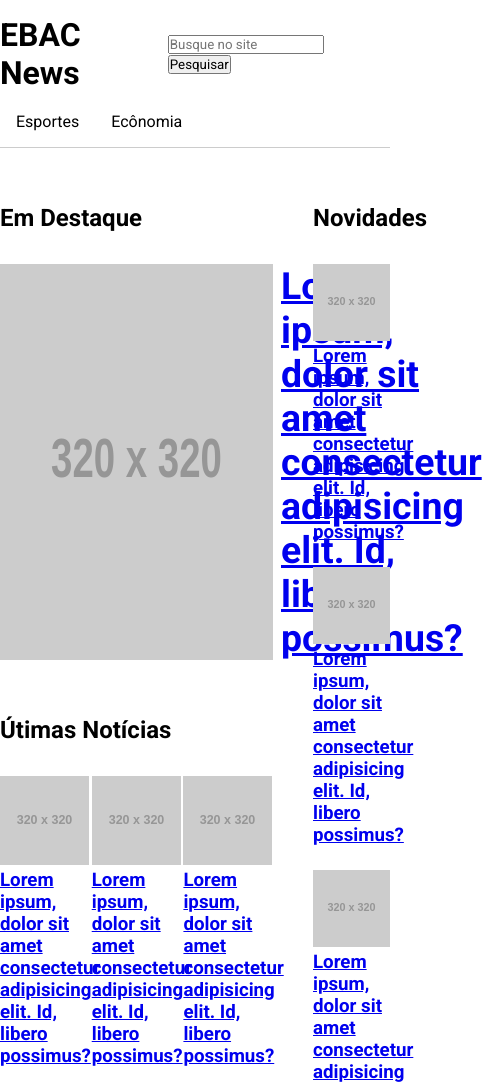
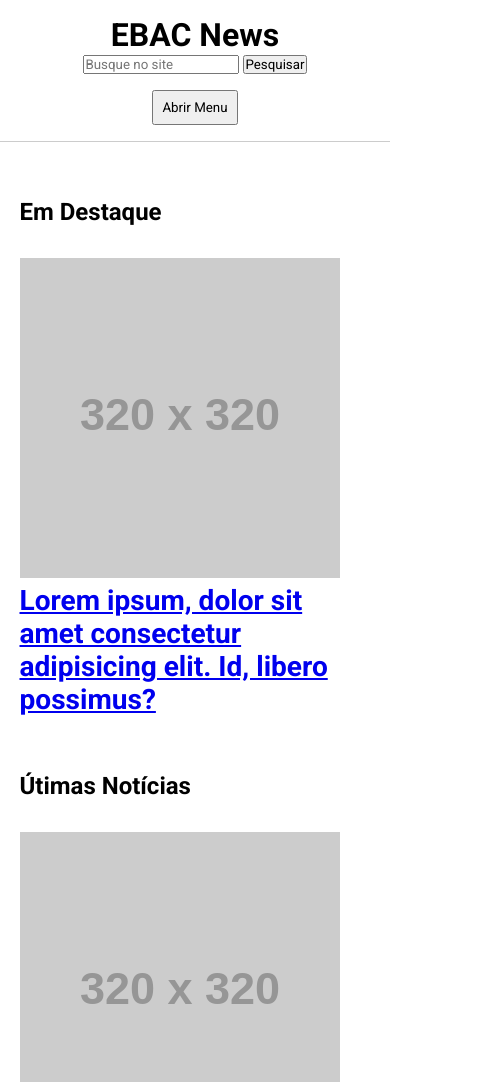
Before and after one commit to oArthurz/portal_de_noticias, a plain HTML site: page index.html in a window 390 px wide. Shown: the top 1082 px of the page, 482 px wide, since content can reach past the window. Drawn offline with nearby package versions, Linux system fonts and the light colour scheme; placeholder pictures from the web are drawn by us.

Commit message:
alterando responsividade

```diff
--- a/index.html
+++ b/index.html
@@ -14,6 +14,9 @@
         <input type="search" placeholder="Busque no site">
         <button type="submit">Pesquisar</button>
       </form>
+    </div>
+    <div class="botaoMenu">
+      <button class="button">Abrir Menu</button>
     </div>
     <nav class="container">
       <ul class="menu">
@@ -111,5 +114,15 @@
       </section>
     </aside>
   </div>
+  <script src="https://code.jquery.com/jquery-3.7.1.min.js" integrity="sha256-/JqT3SQfawRcv/BIHPThkBvs0OEvtFFmqPF/lYI/Cxo=" crossorigin="anonymous"></script>
+  <script>
+    $(document).ready(function()
+    {
+      $(".botaoMenu").click(function()
+      {
+        $(".menu").slideToggle()
+      })
+    })
+  </script>
 </body>
 </html>
--- a/main.css
+++ b/main.css
@@ -120,3 +120,116 @@ aside .noticia
     column-gap: 1%;
     row-gap: 5%;
 }
+
+
+@media screen and (max-width: 767px)
+{
+    .conteudo
+    {
+        display: block;
+    }
+
+    .container
+    {
+        max-width: 90%;
+    }
+
+    .destaque .noticia a
+    {
+        display: block;
+        font-size: 1.5em;
+    }
+    .destaque .noticia img
+    {
+        margin-right: 0;
+    }
+
+    .artigos
+    {
+        display: block;
+    }
+
+    .artigos .noticia
+    {
+        margin-bottom: 32px;
+    }
+
+    aside
+    {
+        padding-left: 0;
+    }
+
+    header  div.container
+    {
+        flex-direction: column;
+    }
+
+    .submenu
+    {
+        display: block;
+        width: 100%;
+        position: relative;
+        border: none;
+    }
+
+    .menu
+    {
+        display: none;
+    }
+
+    .menu > li
+    {
+       clear: both;
+    }
+
+    .submenu li
+    {
+        display: block;
+        padding: 8px;
+    }
+
+    .botaoMenu
+    {
+        display: flex;
+        justify-content: center;
+        margin-top: 16px;
+        padding-bottom: 16px;
+    }
+
+    .botaoMenu button
+    {
+        padding: 8px;
+    }
+}
+
+
+@media screen and (min-width: 768px) and (max-width: 1094px)
+{
+    .container
+    {
+        max-width: 90%;
+    }
+
+    .botaoMenu
+    {
+        display: none;
+    }
+
+    .destaque a
+    {
+        font-size: 1.5em;
+    }
+
+    .artigos
+    {
+        grid-template-columns: repeat(2,49%);
+    }
+}
+
+@media screen and (min-width: 1024px)
+{
+    .botaoMenu
+    {
+        display: none;
+    }
+}
```
